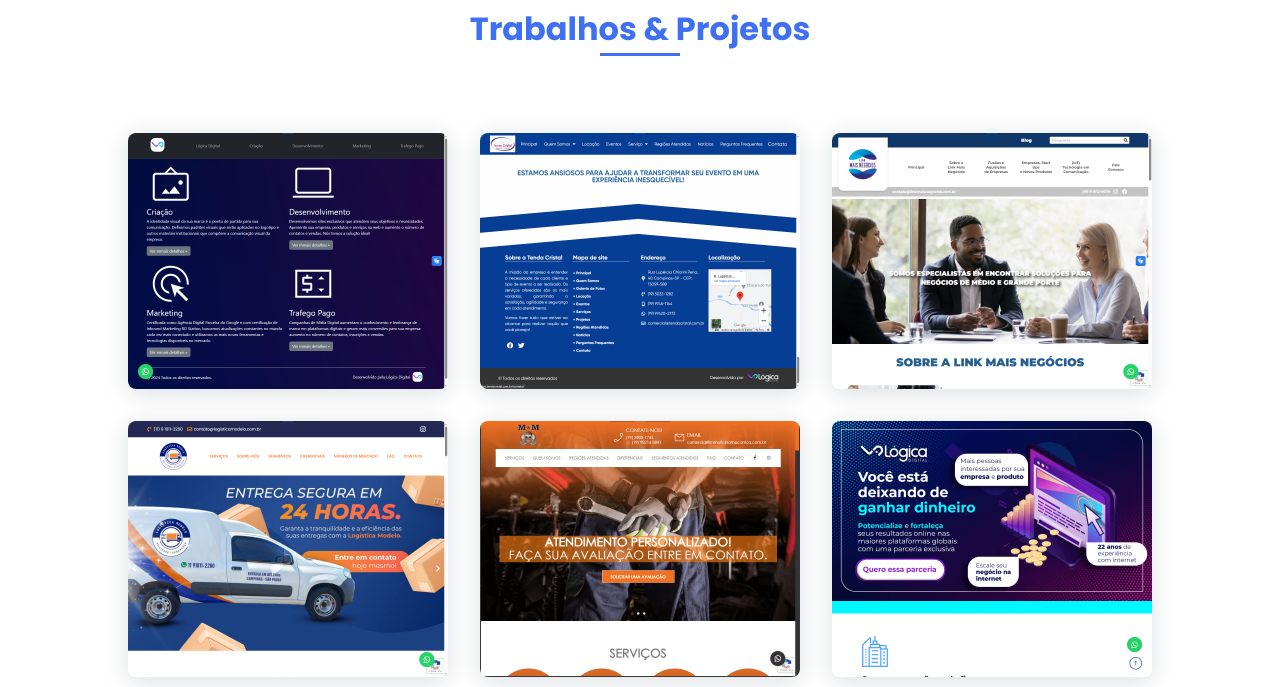
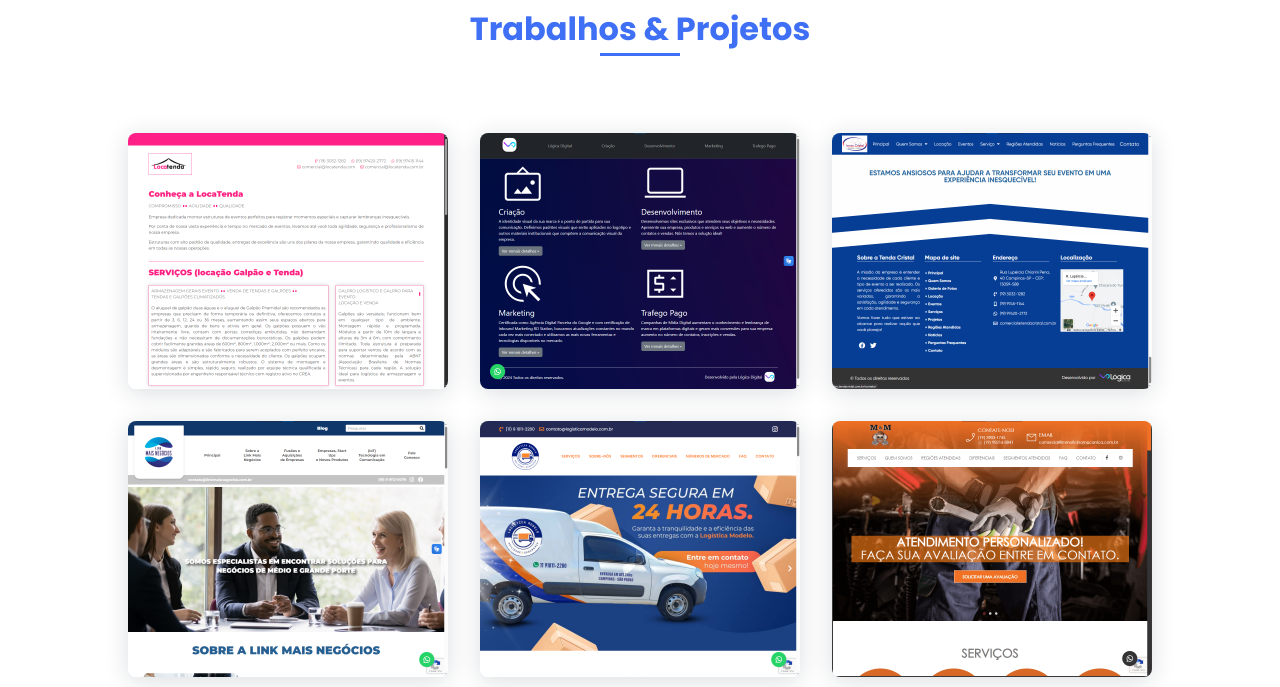
Before and after one commit to GbrlSouza/Portfolio-Gabriel-Souza, a plain HTML site: page index.html in a window 1280 px wide. Shown: the part 2140-2827 px from the top of the page. Drawn offline with nearby package versions, Linux system fonts and the light colour scheme.

Commit message:
Update index.html

```diff
--- a/index.html
+++ b/index.html
@@ -180,6 +180,9 @@
                 <h2 class="section-title">Trabalhos & Projetos</h2>
 
                 <div class="work__container bd-grid">
+                    <a target="_blank" href="http://locatenda.com.br/" class="work__img">
+                        <img src="assets/img/locatenda.png" alt="">
+                    </a>
                     <a target="_blank" href="https://conteudo.logicadigital.com.br/" class="work__img">
                         <img src="assets/img/conteudologicadigital.png" alt="">
                     </a>
```
